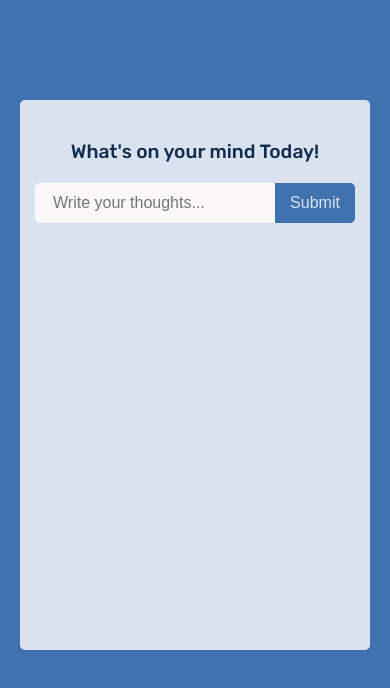
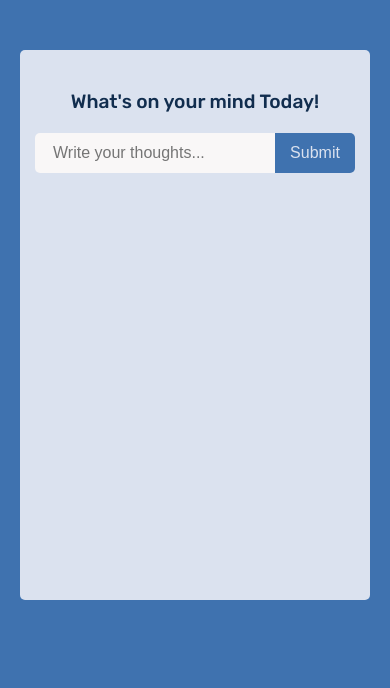
Before and after one commit to sunnyaditya07/to-do-list, a React (Vite) app: page / in a window 390 px wide. Shown: the top 688 px of the page. Built offline with nearby package versions, Linux system fonts and the light colour scheme.

Commit message:
css change

```diff
--- a/src/index.css
+++ b/src/index.css
@@ -141,11 +141,13 @@ button:active {
 
 @media screen and (max-width: 400px) {
   .app {
-    width: 350px;
+    /* max-width: 350px; */
 
-    /* margin: 50px auto; */
+    margin: 50px auto;
   }
   .main-box {
+    max-width: 350px;
+
     height: 550px;
     /* margin-bottom: -50px; */
   }
```
